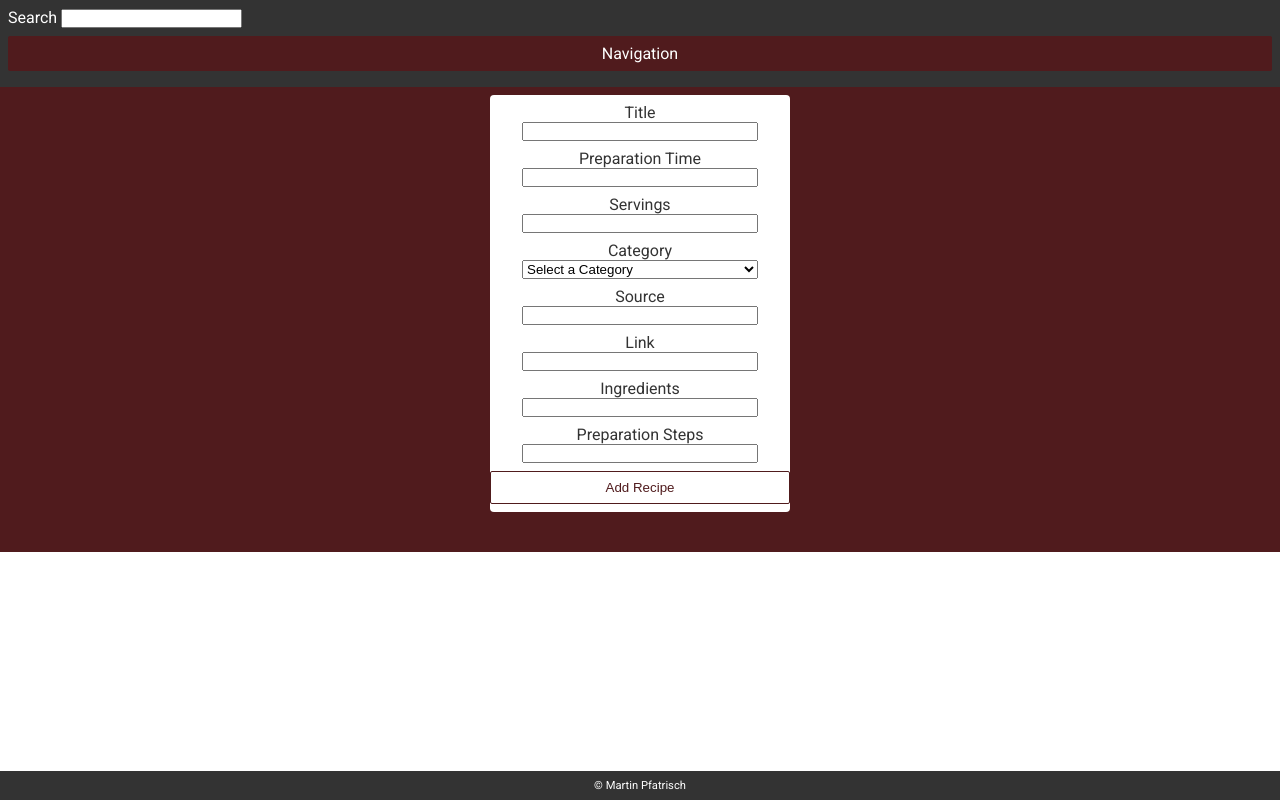
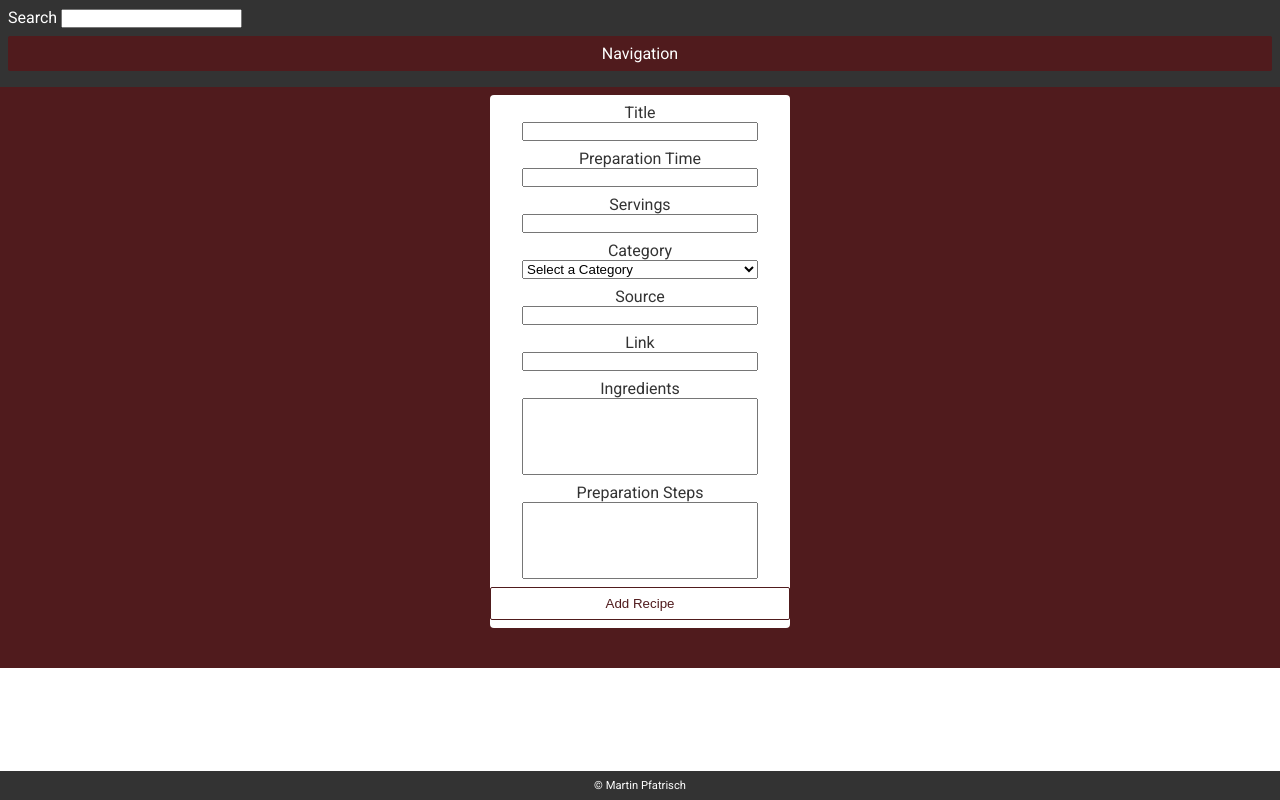
Before and after one commit to PfMartin/delicious_dishes, a React (Create React App) app in the folder client/: page / in a window 1280 px wide. Built offline with nearby package versions, Linux system fonts and the light colour scheme.

Commit message:
Changed input to textarea for Ingredients and Prep Steps

```diff
--- a/client/src/components/AddRecipe.js
+++ b/client/src/components/AddRecipe.js
@@ -109,8 +109,12 @@ class AddRecipe extends React.Component {
               </label>
               <label style={style.labelStyle}>
                 Ingredients
-                <input
-                  type='text'
+                <textarea
+                  style={{
+                    resize: 'none'
+                  }}
+                  cols='20'
+                  rows='5'
                   name='ingredients'
                   value={this.state.ingredients}
                   onChange={this.setValue}
@@ -118,7 +122,12 @@ class AddRecipe extends React.Component {
               </label>
               <label style={style.labelStyle}>
                 Preparation Steps
-                <input
+                <textarea
+                  style={{
+                    resize: 'none',
+                  }}
+                  cols='20'
+                  rows='5'
                   type='text'
                   name='prepSteps'
                   value={this.state.prepSteps}
```
